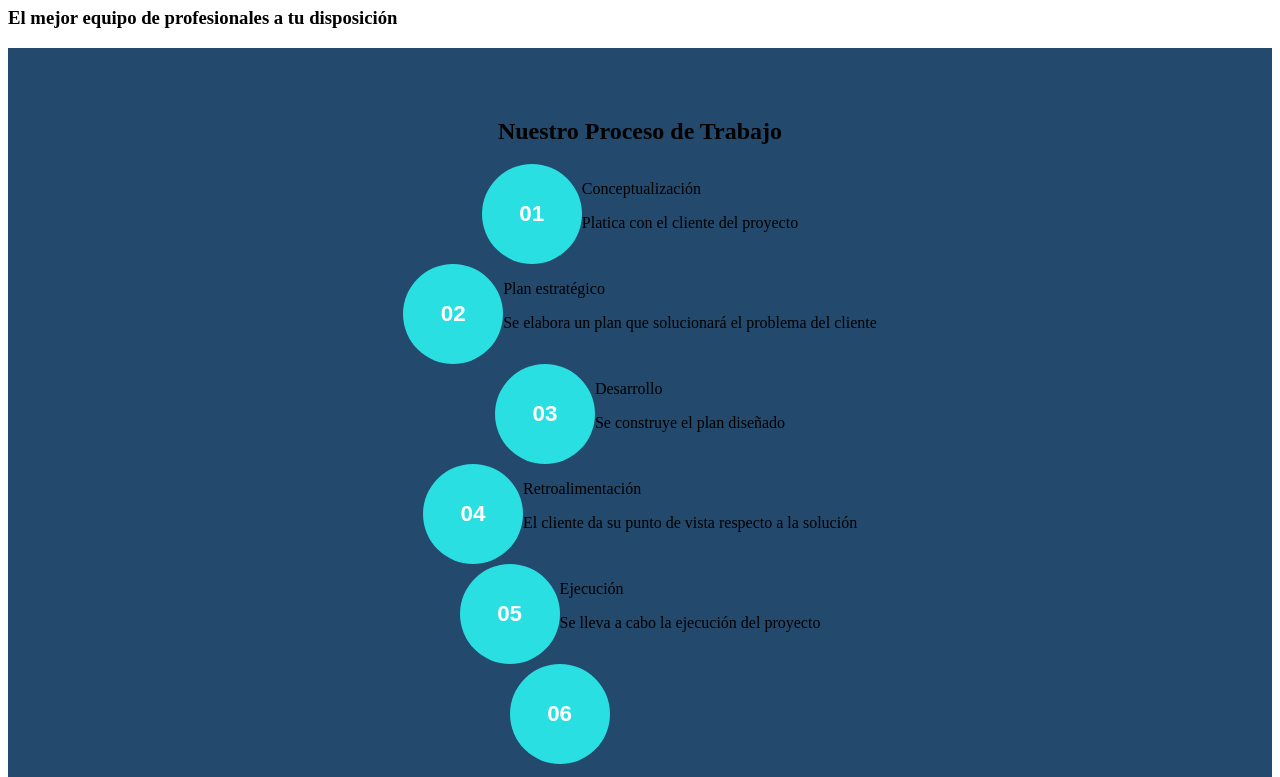
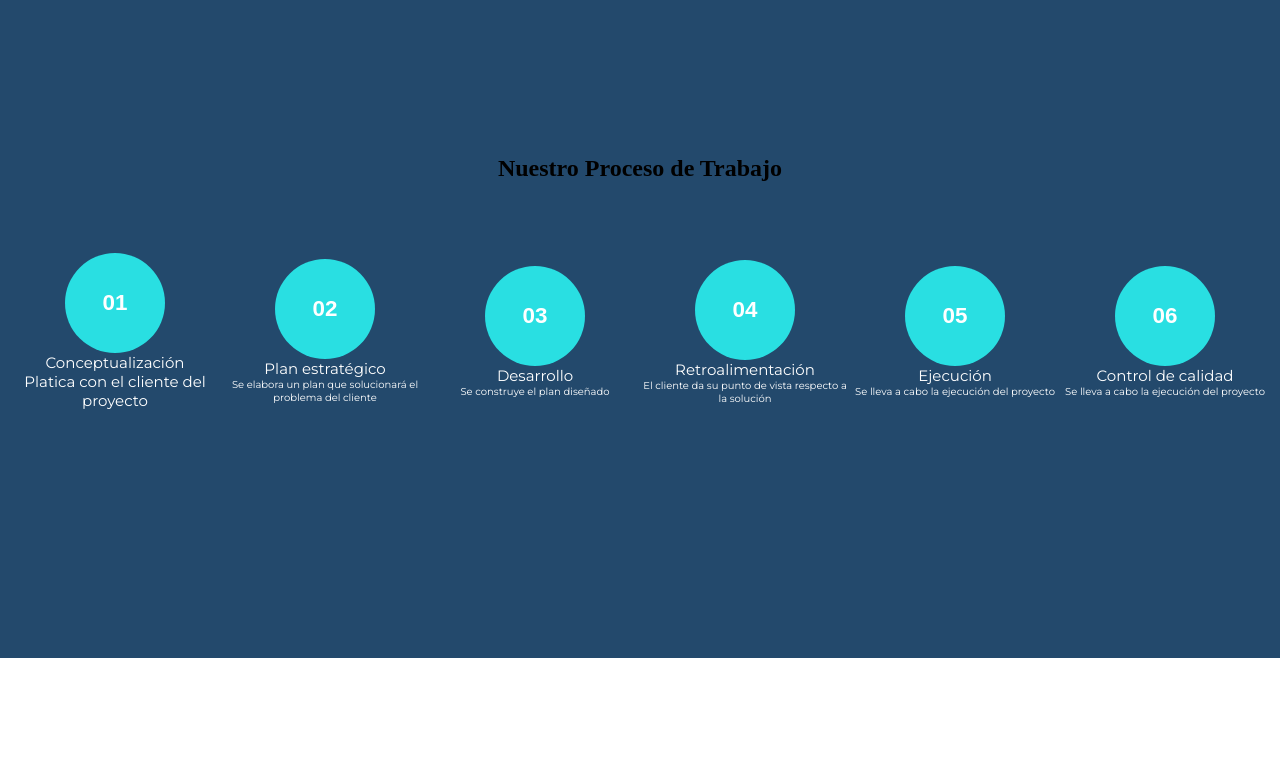
Before and after one commit to utrujillo/tecProgra, a plain HTML site: page unidadII/tarea_landing/index.html in a window 1280 px wide. Shown: the part 101-878 px from the top of the page. After the commit the page ends 800 px from the top, so only its background shows below. Drawn offline with nearby package versions, Linux system fonts and the light colour scheme.

Commit message:
casiFinalizo

```diff
--- a/unidadII/tarea_landing/assents/css/Proceso/proceso.css
+++ b/unidadII/tarea_landing/assents/css/Proceso/proceso.css
@@ -1,11 +1,22 @@
-.estrategia-1 {
+@import url('https://fonts.googleapis.com/css?family=Montserrat');
+
+*{
+    margin: 0;
+  }
+  * {
+    box-sizing: border-box;
+  }
+.principal {
     background: #23496c;
     min-height: 680px;
-    width: 100%;
     padding: 50px 0;
     display: flex;
     align-items: center;
     flex-direction: column;
+    justify-content: center;
+    align-self: center;
+    overflow: hidden;
+
 
 }
 
@@ -13,9 +24,12 @@
 .procesos{
 
     display: flex;
-    flex-direction: column;
-    justify-content: space-between;
+    flex-direction: row;
+    justify-content: center;
     align-items:center;
+
+
+
 
 }
 .circulo {
@@ -31,9 +45,6 @@
     display: flex;
 
 
-
-
-
 }
 .circulo > h1 {
 	font-family: sans-serif;
@@ -43,13 +54,59 @@
 }
 
 .general{
+height:300px;
    display: flex;
    justify-content:center;
+   flex-direction:column;
+   align-items: center;
+   align-content: center;
+
+
 
 }
+
+.general2 {
+    display: flex;
+    justify-content: column;
+    align-items: center;
+
+ }
 
 .font a {
     font-family: montserrat;
     background-color: white;
 
 }
+.description{
+    display:flex;
+    flex-direction: column;
+    align-content: center;
+    text-align: center;
+    color:white;
+    width:210px;
+    font-family:'Montserrat';
+    font-size: 15px;
+
+
+}
+.detail-description{
+    font-family:'Montserrat';
+    font-size: 10px;
+
+
+
+
+}
+
+/* Responsive layout - makes a one column-layout instead of two-column layout */
+@media (max-width:900px) {
+    .procesos {
+      flex-direction: column;
+
+    }
+    .general{
+        flex-direction: row;
+
+
+    }
+  }
--- a/unidadII/tarea_landing/index.html
+++ b/unidadII/tarea_landing/index.html
@@ -17,7 +17,9 @@
     </div>
     <h1 class="banner-title mt-4">Consultoría, Mantenimiento y Gestoría Ambiental</h1>
     <h3 class="banner-subtitle mt-2">El mejor equipo de profesionales a tu disposición</h3>
-    <section  class="estrategia-1">
+  </div>
+
+  <section class="principal">
     <div data-aos="zoom-in-up" class="aos-init aos-animate">
       <p><h1 class="montserrat white text-center margin-special">Nuestro Proceso de Trabajo</h1></p>
 
@@ -25,20 +27,20 @@
     <div class="procesos">
       <div class="line"></div>
       <div data-aos="fade-right" data-aos-duration="300" class="aos-init aos-animate">
-          <div class="general flex-column">
+        <div class="general">
           <div class="circulo">
-            <h1 class="montserrat fw-6 white">01</h1>
+            <h1>01</h1>
         </div>
           <div class="description">
             <p>Conceptualización</p>
-              <p class="detail-description fw-1">Platica con el cliente del proyecto</p>
+            <p class="description fw-1">Platica con el cliente del proyecto</p>
           </div>
         </div>
       </div>
       <div data-aos="fade-right" data-aos-delay="100" data-aos-duration="400" class="aos-init aos-animate">
-          <div class="general align-items-center">
+        <div class="general">
           <div class="circulo">
-            <h1 class="montserrat fw-6 white">02</h1>
+          <h1>02</h1>
           </div>
           <div class="description">
             <p>Plan estratégico</p>
@@ -47,20 +49,20 @@
         </div>
       </div>
       <div data-aos="zoom-in-up" class="aos-init aos-animate">
-          <div class="general align-items-center">
+        <div class="general">
           <div class="circulo">
-            <h1 class="montserrat fw-6 white">03</h1>
+          <h1>03</h1>
           </div>
           <div class="description">
             <p>Desarrollo</p>
-              <p class="detail-description fw-1">Se construye el plan diseñado</p>
+            <p class="detail-description">Se construye el plan diseñado</p>
           </div>
         </div>
       </div>
       <div data-aos="zoom-in-up" class="aos-init">
-          <div class="general align-items-center">
+        <div class="general">
           <div class="circulo">
-            <h1 class="montserrat fw-6 white">04</h1>
+          <h1>04</h1>
           </div>
           <div class="description">
             <p>Retroalimentación</p>
@@ -69,9 +71,9 @@
         </div>
       </div>
       <div data-aos="fade-left" data-aos-delay="100" data-aos-duration="400" class="aos-init">
-          <div class="general align-items-center">
+        <div class="general">
           <div class="circulo">
-            <h1 class="montserrat fw-6 white">05</h1>
+          <h1>05</h1>
           </div>
           <div class="description">
             <p>Ejecución</p>
@@ -80,10 +82,10 @@
         </div>
       </div>
       <div data-aos="fade-left" data-aos-duration="300" class="aos-init">
-          <div class="general align-items-center">
-            </div>
+        <div class="general">
+
           <div class="circulo">
-            <h1 class="montserrat fw-6 white">06</h1>
+          <h1>06</h1>
           </div>
           <div class="description">
             <p>Control de calidad</p>
@@ -95,7 +97,8 @@
   </section>
 
 
-  </div>
+
+
 </body>
 
 </html>
```
Lines whose indentation alone changed are shown as unchanged.
